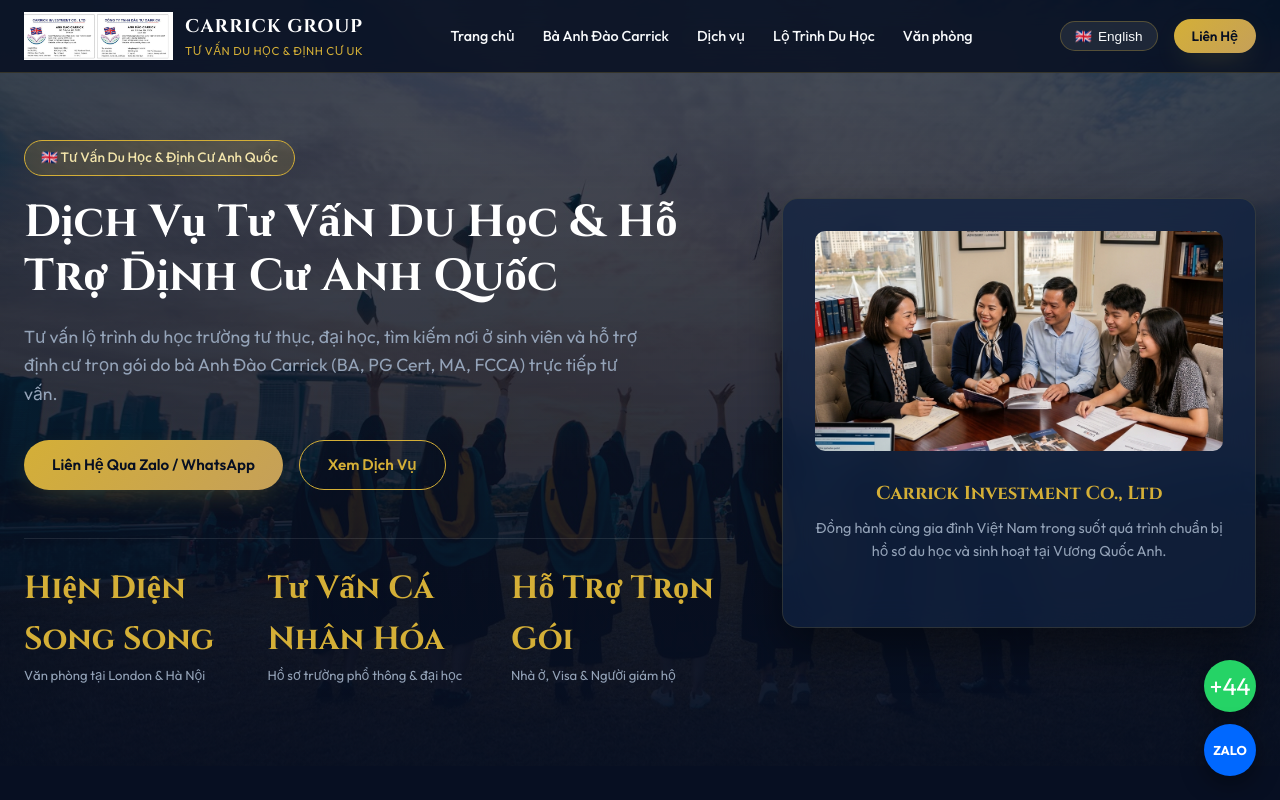
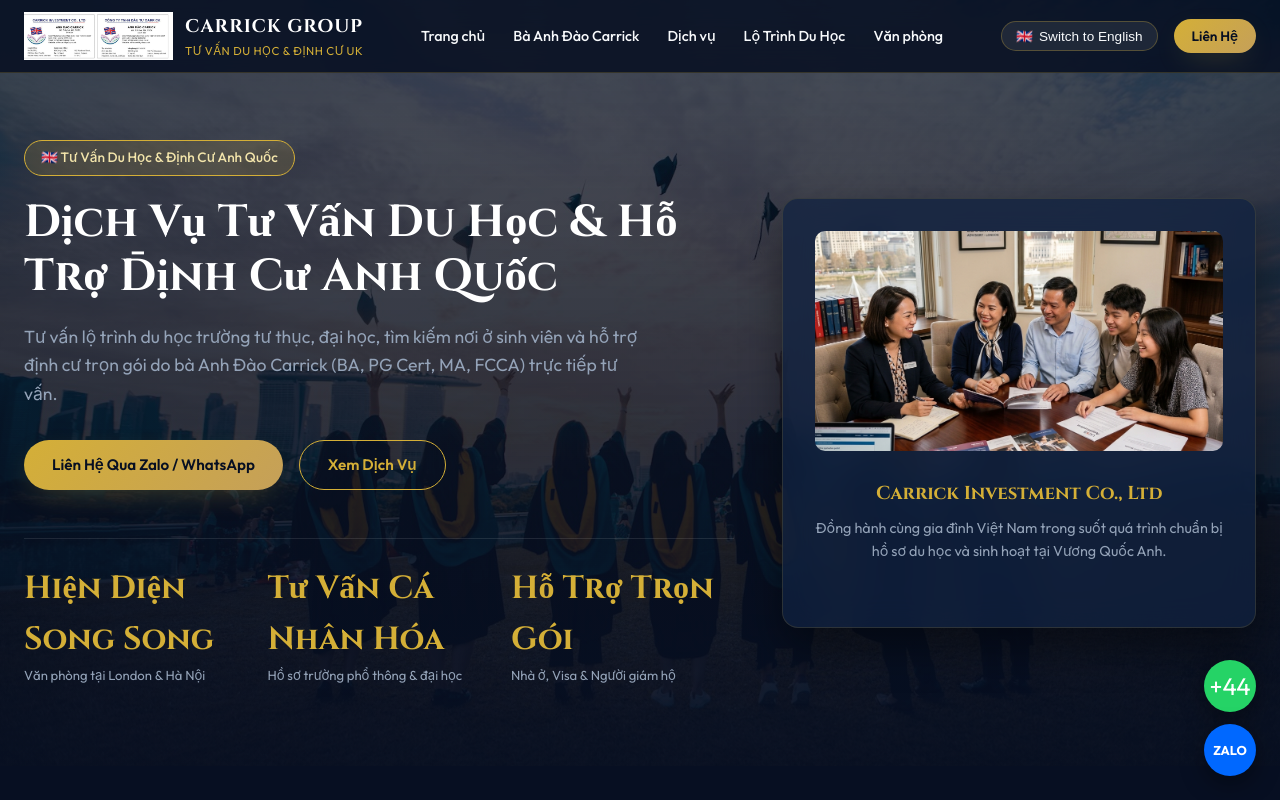
Before and after one commit to MikeAndJames/carrickgroup, a plain HTML site: page index.html in a window 1280 px wide. Shown: the top 800 px of the page. Drawn offline with Linux system fonts and the light colour scheme.

Commit message:
Enhance language switcher UX with explicit action prompt

```diff
--- a/index.html
+++ b/index.html
@@ -37,8 +37,8 @@
       </ul>
 
       <div class="nav-right">
-        <button id="lang-toggle-btn" class="lang-btn">
-          🇬🇧 <span>English</span>
+        <button id="lang-toggle-btn" class="lang-btn" title="Switch website interface to English">
+          🇬🇧 <span>Switch to English</span>
         </button>
         <button class="btn btn-gold btn-sm" onclick="openConsultationModal()" data-i18n="nav.contact">
           Liên Hệ
--- a/js/app.js
+++ b/js/app.js
@@ -28,12 +28,15 @@ function applyLanguage() {
   // Update HTML lang attribute
   document.documentElement.lang = currentLang;
 
-  // Update button text
+  // Update button text to clearly hint the user to switch to their language
   const langToggleBtn = document.getElementById('lang-toggle-btn');
   if (langToggleBtn) {
     langToggleBtn.innerHTML = currentLang === 'en'
-      ? `🇻🇳 <span>Tiếng Việt</span>`
-      : `🇬🇧 <span>English</span>`;
+      ? `🇻🇳 <span>Chuyển sang Tiếng Việt</span>`
+      : `🇬🇧 <span>Switch to English</span>`;
+    langToggleBtn.title = currentLang === 'en'
+      ? 'Chuyển đổi giao diện sang Tiếng Việt'
+      : 'Switch website interface to English';
   }
 
   // Update all elements with data-i18n attributes
```
